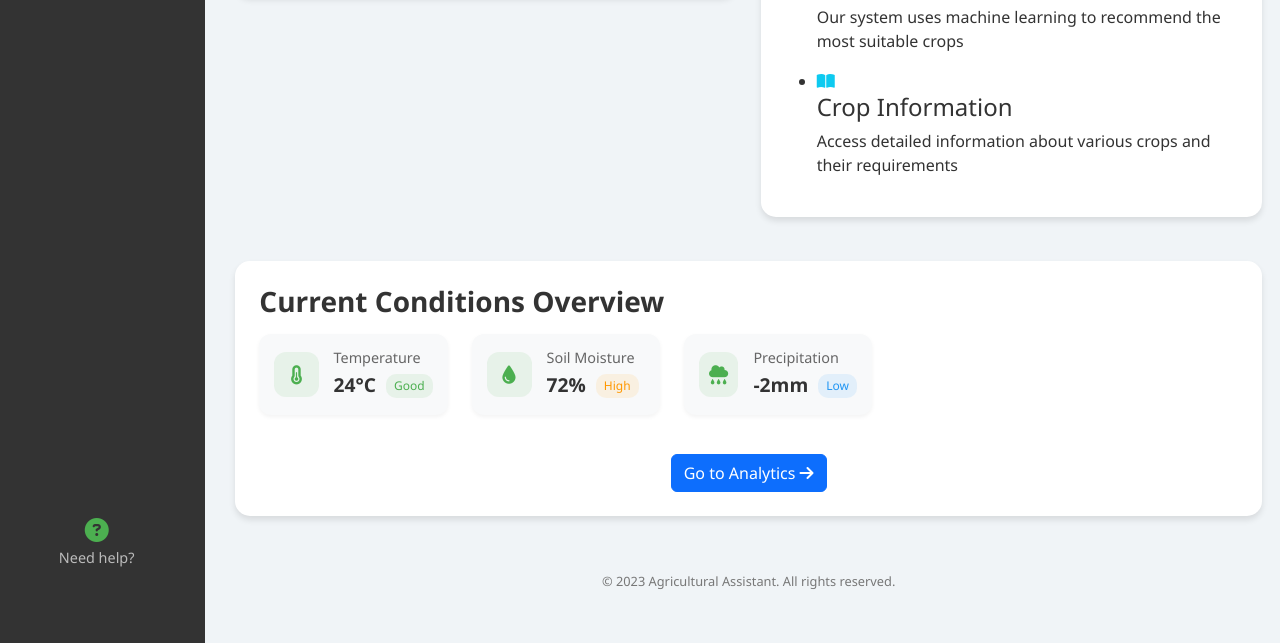
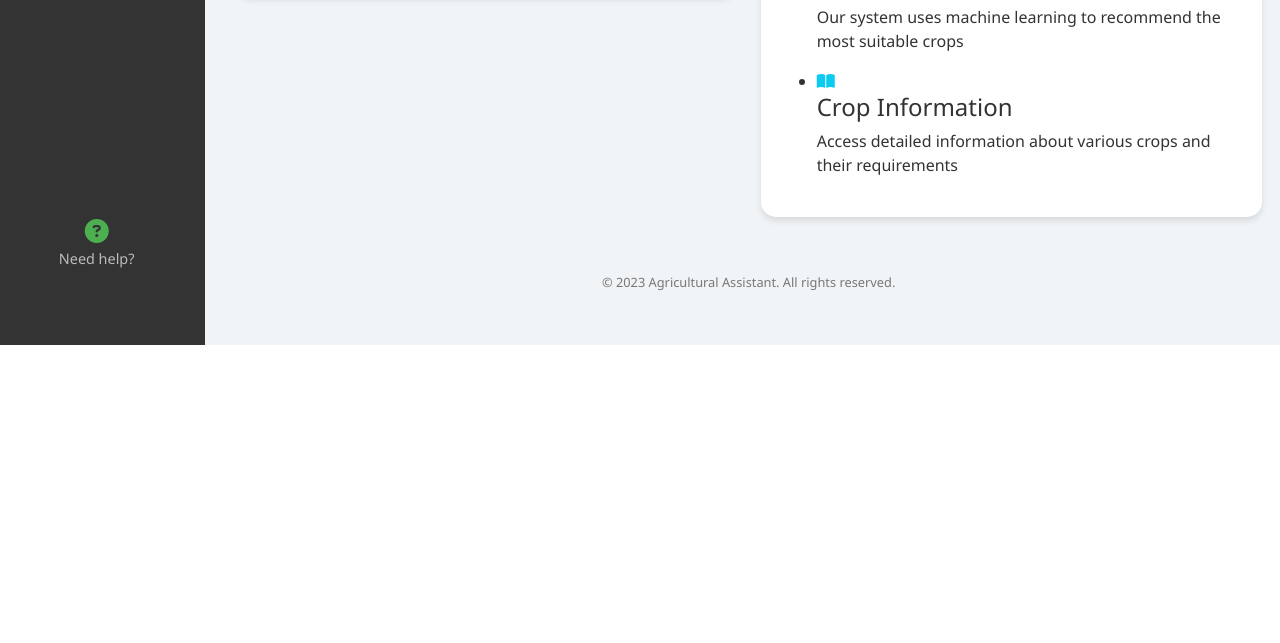
Before and after one commit to nhattan2005/agriculture_web, a Flask app: page / in a window 1280 px wide. Shown: the part 542-1185 px from the top of the page. After the commit the page ends 887 px from the top, so only its background shows below. Run offline with Flask 3, Linux system fonts and the light colour scheme.

Commit message:
Add files via upload

```diff
--- a/templates/index.html
+++ b/templates/index.html
@@ -66,70 +66,5 @@
             </div>
         </div>
     </div>
-
-    <div class="row mt-4">
-        <div class="col-12">
-            <div class="card dashboard-preview">
-                <div class="card-body">
-                    <h3 class="card-title">Current Conditions Overview</h3>
-
-                    <div class="condition-cards">
-                        <div class="row">
-                            <div class="col-md-4">
-                                <div class="mini-card">
-                                    <div class="mini-card-icon">
-                                        <i class="fas fa-thermometer-half"></i>
-                                    </div>
-                                    <div class="mini-card-content">
-                                        <h5>Temperature</h5>
-                                        <div class="value-indicator">
-                                            <span class="value">24°C</span>
-                                            <span class="status good">Good</span>
-                                        </div>
-                                    </div>
-                                </div>
-                            </div>
-
-                            <div class="col-md-4">
-                                <div class="mini-card">
-                                    <div class="mini-card-icon">
-                                        <i class="fas fa-tint"></i>
-                                    </div>
-                                    <div class="mini-card-content">
-                                        <h5>Soil Moisture</h5>
-                                        <div class="value-indicator">
-                                            <span class="value">72%</span>
-                                            <span class="status high">High</span>
-                                        </div>
-                                    </div>
-                                </div>
-                            </div>
-
-                            <div class="col-md-4">
-                                <div class="mini-card">
-                                    <div class="mini-card-icon">
-                                        <i class="fas fa-cloud-rain"></i>
-                                    </div>
-                                    <div class="mini-card-content">
-                                        <h5>Precipitation</h5>
-                                        <div class="value-indicator">
-                                            <span class="value">-2mm</span>
-                                            <span class="status low">Low</span>
-                                        </div>
-                                    </div>
-                                </div>
-                            </div>
-                        </div>
-                    </div>
-
-                    <div class="mt-4 text-center">
-                        <a href="{{ url_for('predict') }}" class="btn btn-primary">
-                            Go to Analytics <i class="fas fa-arrow-right"></i>
-                        </a>
-                    </div>
-                </div>
-            </div>
-        </div>
-    </div>
 </div>
 {% endblock %}
```
